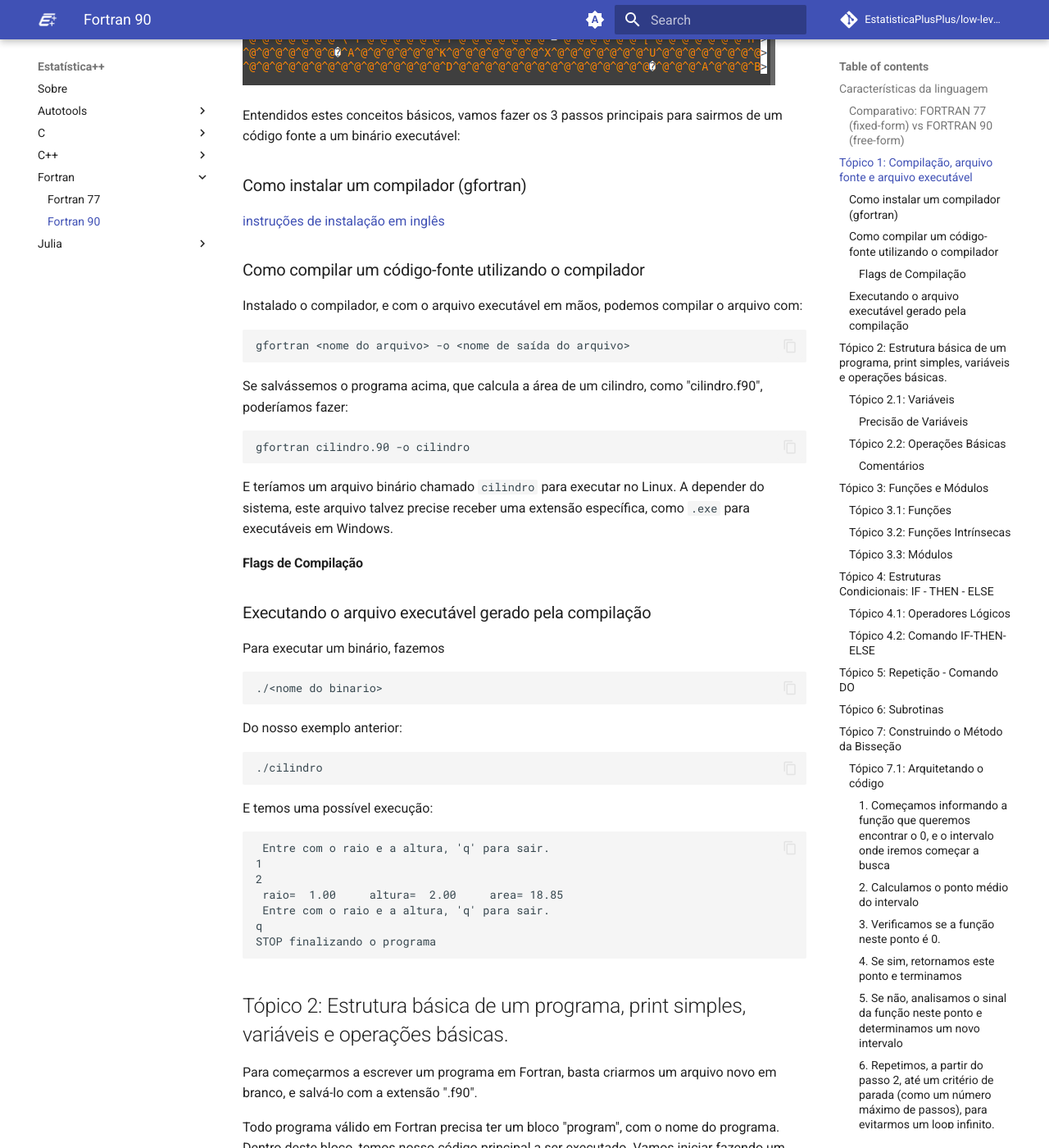
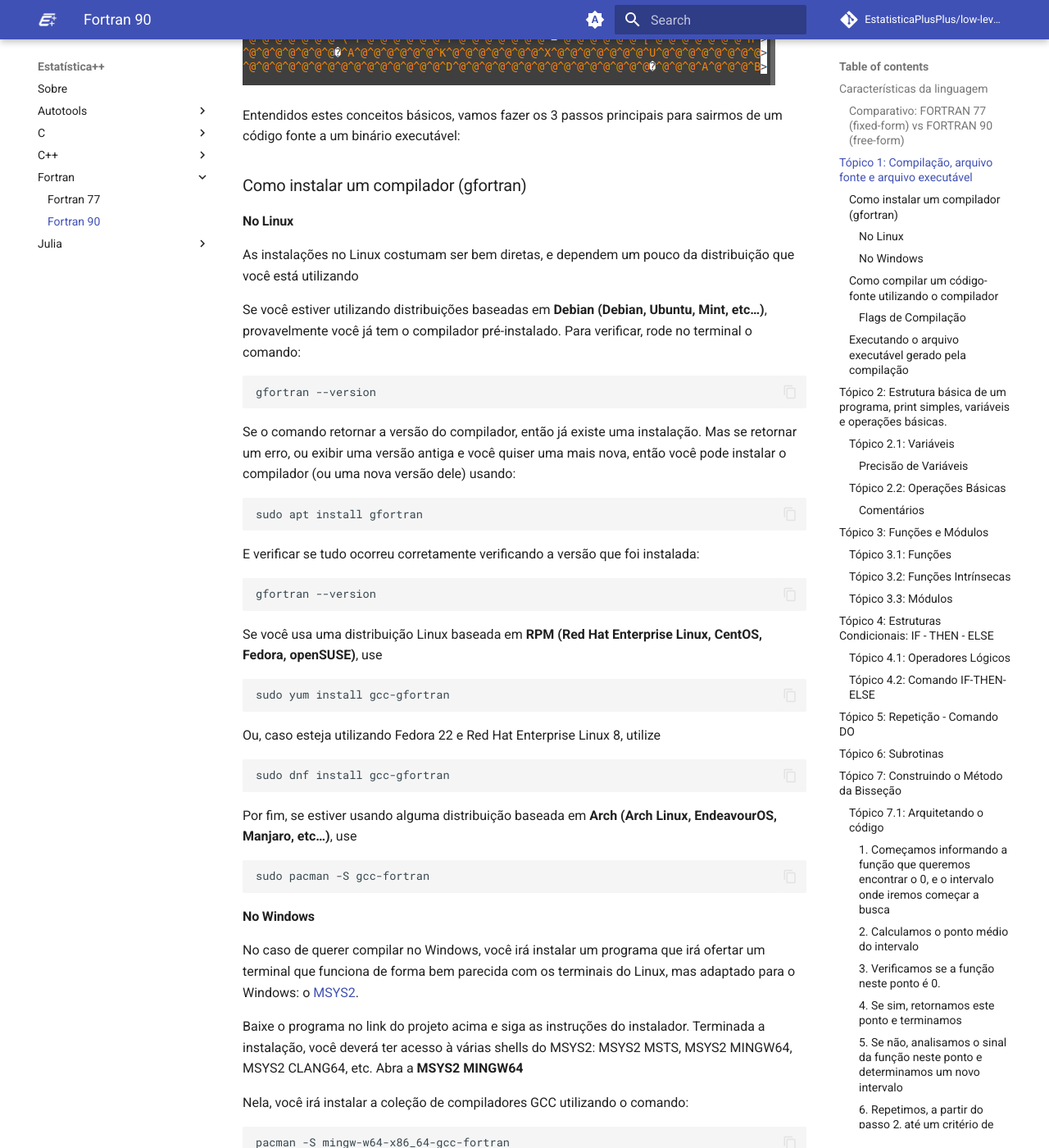
Before and after one commit to EstatisticaPlusPlus/low-level-learning, an MkDocs documentation site: the page built from docs/Fortran/Fortran_90.md, in a window 1280 px wide and 1400 px high, scrolled down 3552 px. Shown: the whole window at 82% size. Built offline with MkDocs 1.6.1 and Material for MkDocs 9.7.7, drawn with Linux system fonts in a browser that asks for light colours; formulas are drawn with MathJax 3; comment, search, counter and statistics services are not loaded; some of the changed text lies outside the part shown.

Commit message:
Add and fix: adding compiler installation section and fixing previous typos

````diff
--- a/docs/Fortran/Fortran_90.md
+++ b/docs/Fortran/Fortran_90.md
@@ -142,31 +142,104 @@ para sairmos de um código fonte a um binário executável:
 
 ### Como instalar um compilador (gfortran)
 
-[instruções de instalação em inglês](https://fortran-lang.org/learn/os_setup/install_gfortran/)
+#### No Linux
+
+As instalações no Linux costumam ser bem diretas, e dependem um pouco
+da distribuição que você está utilizando
+
+Se você estiver utilizando distribuições baseadas em **Debian (Debian, Ubuntu, Mint, etc…)**, provavelmente você já tem o compilador pré-instalado. Para verificar,
+rode no terminal o comando:
+
+```
+gfortran --version
+```
+
+Se o comando retornar a versão do compilador, então já existe uma instalação.
+Mas se retornar um erro, ou exibir uma versão antiga e você quiser uma mais nova, então você pode instalar o compilador (ou uma nova versão dele) usando:
+
+```
+sudo apt install gfortran
+```
+
+E verificar se tudo ocorreu corretamente verificando a versão que foi instalada:
+
+```
+gfortran --version
+```
+
+Se você usa uma distribuição Linux baseada em **RPM (Red Hat Enterprise Linux, CentOS, Fedora, openSUSE)**, use
+
+```
+sudo yum install gcc-gfortran
+```
+
+Ou, caso esteja utilizando Fedora 22 e Red Hat Enterprise Linux 8, utilize
+
+```
+sudo dnf install gcc-gfortran
+```
+
+Por fim, se estiver usando alguma distribuição baseada em **Arch (Arch Linux, EndeavourOS, Manjaro, etc…)**, use
+
+```
+sudo pacman -S gcc-fortran
+```
+
+#### No Windows
+
+No caso de querer compilar no Windows, você irá instalar um programa que
+irá ofertar um terminal que funciona de forma bem parecida com os terminais
+do Linux, mas adaptado para o Windows: o [MSYS2](https://www.msys2.org/).
+
+Baixe o programa no link do projeto acima e siga as instruções do instalador.
+Terminada a instalação, você deverá ter acesso à várias shells do MSYS2:
+MSYS2 MSTS, MSYS2 MINGW64, MSYS2 CLANG64, etc. Abra a **MSYS2 MINGW64**
+
+Nela, você irá instalar a coleção de compiladores GCC utilizando o comando:
+
+```
+pacman -S mingw-w64-x86_64-gcc-fortran
+```
+
+Confirme a instalação digitando `Y` e aguarde. Terminada a instalação, feche
+e abra novamente a shell MINGW64. Se tudo ocorreu corretamente, ao digitar
+no terminal o comando:
+
+```
+gfortran --version
+```
+
+Será exibida uma mensagem informando nome do pacote, versão e Copyright. Isso
+indica que a instalação foi bem sucedida. Os arquivos do caminho padrão
+se encontram em C:\\msys64\\home\\<nome_do_seu_usuario\>. Colocar os arquivos
+de código-fonte fortran neste caminho facilita a compilação, mas é possível
+utilizá-los de qualquer pasta do computador.
+
+[referência das instruções de instalação (em inglês)](https://fortran-lang.org/learn/os_setup/install_gfortran/)
 
 ### Como compilar um código-fonte utilizando o compilador
 
-Instalado o compilador, e com o arquivo executável em mãos, podemos compilar
-o arquivo com:
+Instalado o compilador, e com o código-fonte em mãos (isto é, no diretório
+no qual iremos rodar o comando, normalmente a home do usuário), podemos compilar o arquivo com:
 
 ```
 gfortran <nome do arquivo> -o <nome de saída do arquivo>
 ```
 
-Se salvássemos o programa acima, que calcula a área de um cilindro, como
-"cilindro.f90", poderíamos fazer:
+Se salvarmos o programa apresentado no início desse tópico, que calcula a área de
+um cilindro, como "cilindro.f90", podemos fazer:
 
 ```
 gfortran cilindro.90 -o cilindro
 ```
 
 E teríamos um arquivo binário chamado `cilindro` para executar no Linux.
-A depender do sistema, este arquivo talvez precise receber uma extensão
-específica, como `.exe` para executáveis em Windows.
+A depender do sistema, este arquivo receber uma extensão específica, como `.exe`
+para executáveis em Windows.
 
 #### Flags de Compilação
 
-
+(flags)[https://gcc.gnu.org/onlinedocs/gfortran/Option-Summary.html]
 
 ### Executando o arquivo executável gerado pela compilação
 
````
